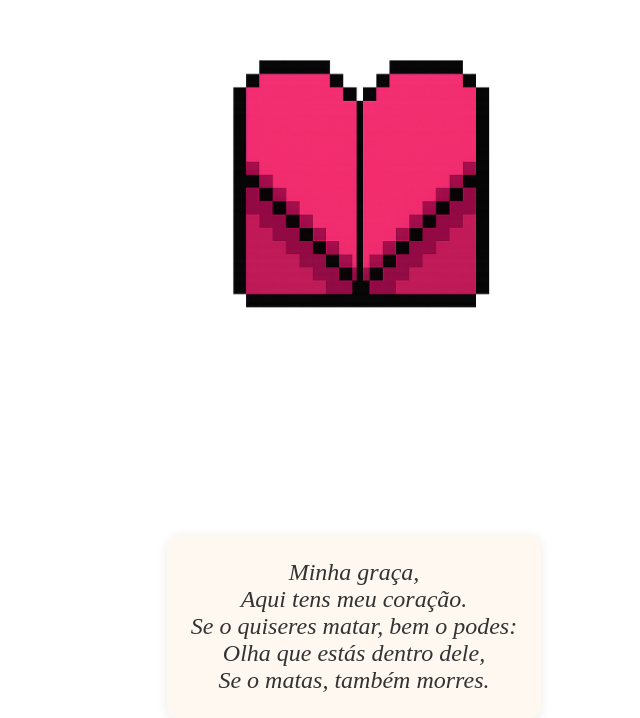
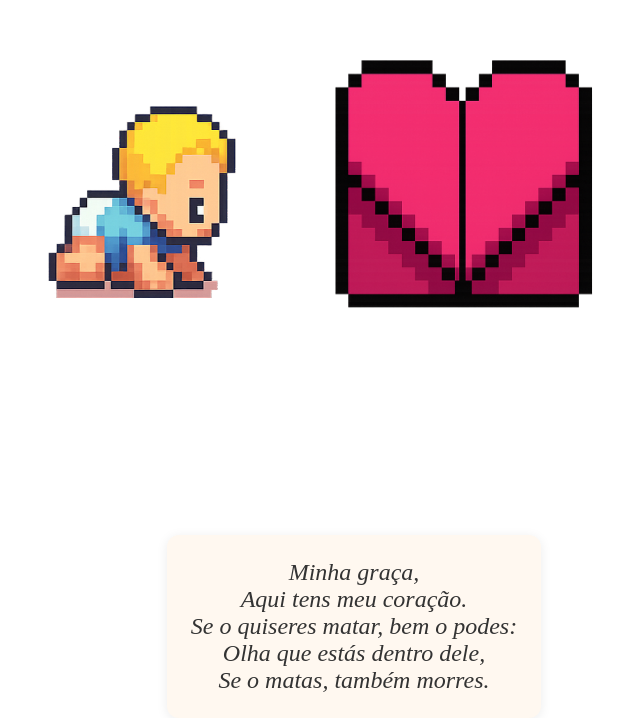
Before and after one commit to jpBorsato/clone-tabnews, a Next.js app: page / in a window 1280 px wide. Shown: the part 114-832 px from the top of the page, without its empty margins (286-926 px from the left). Built offline with nearby package versions, Linux system fonts and the light colour scheme.

Commit message:
add baby to `index.js`

```diff
--- a/pages/index.js
+++ b/pages/index.js
@@ -13,6 +13,27 @@ function Home() {
         height: "100vh",
       }}
     >
+      <div
+        style={{
+          display: "flex",
+          flexDirection: "row",
+          justifyContent: "center",
+          alignItems: "center",
+          height: "100vh",
+        }}
+      >
+        <img
+          src={liked ? "/baby1.png" : "/baby2.png"}
+          alt={liked ? "Bebê engatinhando..." : "Bebê engatinhando..."}
+          style={{
+            cursor: "pointer",
+            width: "16vw",
+            height: "auto",
+            maxWidth: "100%",
+            maxHeight: "100%",
+          }}
+          onClick={() => setLiked(!liked)}
+        />
         <img
           src={liked ? "/heart_open.png" : "/heart_closed.png"}
           alt={liked ? "Coração aberto" : "Coração fechado"}
@@ -21,10 +42,11 @@ function Home() {
             width: "33vw",
             height: "auto",
             maxWidth: "100%",
-          maxHeight: "80vh",
+            maxHeight: "80%%",
           }}
           onClick={() => setLiked(!liked)}
         />
+      </div>
       <div
         style={{
           marginTop: "2rem",
```
Also changed, not shown: public/baby1.png (added), public/baby2.png (added). Lines whose indentation alone changed are shown as unchanged.
